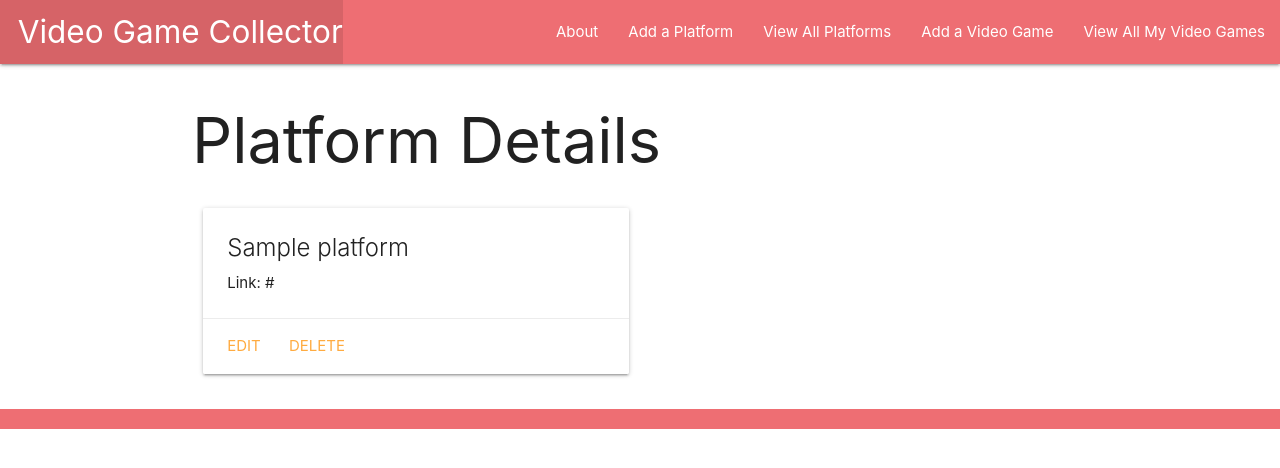
After one commit to jabbacalvin/videogamecollector, a Django app: page /platforms/1/ in a window 1280 px wide. The commit adds this page. Shown: the top 468 px of the page. Run offline with Django 4.2, Linux system fonts and the light colour scheme; tables that the repository leaves empty hold one stand-in row (values such as "Sample post").

Commit message:
completed lab 5

```diff
--- a/main_app/admin.py
+++ b/main_app/admin.py
@@ -1,7 +1,8 @@
 from django.contrib import admin
-from .models import VideoGame, Stream
+from .models import VideoGame, Stream, Platform
 
 # Register your models here.
 admin.site.register(VideoGame)
 # register the new Stream Model
 admin.site.register(Stream)
+admin.site.register(Platform)
--- a/main_app/models.py
+++ b/main_app/models.py
@@ -2,11 +2,22 @@ from django.db import models
 from django.urls import reverse
 
 # Create your models here.
+class Platform(models.Model):
+  name = models.CharField(max_length=50)
+  link = models.URLField(max_length=50)
+
+  def __str__(self):
+    return self.name
+
+  def get_absolute_url(self):
+    return reverse('platforms_detail', kwargs={'pk': self.id})
+
 class VideoGame(models.Model):
   title = models.CharField(max_length=100)
   genre = models.CharField(max_length=100)
   description = models.TextField(max_length=250)
   release_year = models.IntegerField()
+  platforms = models.ManyToManyField(Platform)
 
   def __str__(self):
     return f'{self.title} ({self.id})'
--- a/main_app/templates/base.html
+++ b/main_app/templates/base.html
@@ -22,6 +22,8 @@
         </ul>
         <ul class="right">
           <li><a href="{% url 'about' %}">About</a></li>
+          <li><a href="{% url 'platforms_create' %}">Add a Platform</a></li>
+          <li><a href="{% url 'platforms_index' %}">View All Platforms</a></li>
           <li><a href="{% url 'videogames_create' %}">Add a Video Game</a></li>
           <li><a href="{% url 'index' %}">View All My Video Games</a></li>
         </ul>
--- /dev/null
+++ b/main_app/templates/main_app/platform_detail.html
@@ -0,0 +1,20 @@
+{% extends 'base.html' %}
+{% block content %}
+
+<h1>Platform Details</h1>
+
+<div class="row">
+  <div class="col s6 col-offset-3">
+    <div class="card">
+      <div class="card-content">
+        <span class="card-title">{{ platform.name }}</span>
+        <p>Link: {{ platform.link }}</p>
+      </div>
+      <div class="card-action">
+        <a href="{% url 'platforms_update' platform.id %}">Edit</a>
+        <a href="{% url 'platforms_delete' platform.id %}">Delete</a>
+      </div>
+    </div>
+  </div>
+</div>
+{% endblock %}
--- a/main_app/urls.py
+++ b/main_app/urls.py
@@ -10,4 +10,11 @@ urlpatterns = [
   path('videogames/<int:pk>/update', views.VideoGameUpdate.as_view(), name='videogames_update'),
   path('videogames/<int:pk>/delete', views.VideoGameDelete.as_view(), name='videogames_delete'),
   path('videogames/<int:videogame_id>/add_stream/', views.add_stream, name='add_stream'),
+  path('videogames/<int:videogame_id>/assoc_platform/<int:platform_id>/', views.assoc_platform, name='assoc_platform'),
+  path('videogames/<int:videogame_id>/unassoc_platform/<int:platform_id>/', views.unassoc_platform, name='unassoc_platform'),
+  path('platforms/', views.PlatformList.as_view(), name='platforms_index'),
+  path('platforms/<int:pk>/', views.PlatformDetail.as_view(), name='platforms_detail'),
+  path('platforms/create/', views.PlatformCreate.as_view(), name='platforms_create'),
+  path('platforms/<int:pk>/update/', views.PlatformUpdate.as_view(), name='platforms_update'),
+  path('platforms/<int:pk>/delete/', views.PlatformDelete.as_view(), name='platforms_delete'),
 ]
--- a/main_app/views.py
+++ b/main_app/views.py
@@ -1,6 +1,7 @@
 from django.shortcuts import render, redirect
 from django.views.generic.edit import CreateView, UpdateView, DeleteView
-from .models import VideoGame
+from django.views.generic import ListView, DetailView
+from .models import VideoGame, Platform
 from .forms import StreamForm
 
 # Create your views here.
@@ -20,10 +21,13 @@ def videogames_index(request):
 
 def videogames_detail(request, videogame_id):
   videogame = VideoGame.objects.get(id=videogame_id)
+  id_list = videogame.platforms.all().values_list('id')
+  platforms_videogame_doesnt_have = Platform.objects.exclude(id__in=id_list)
   stream_form = StreamForm()
   return render(request, 'videogames/detail.html', {
     'videogame': videogame,
-    'stream_form': stream_form
+    'stream_form': stream_form,
+    'platforms': platforms_videogame_doesnt_have
   })
 
 def add_stream(request, videogame_id):
@@ -40,7 +44,7 @@ def add_stream(request, videogame_id):
 
 class VideoGameCreate(CreateView):
    model = VideoGame
-   fields = '__all__'
+   fields = ['title', 'genre', 'description', 'release_year']
 
 class VideoGameUpdate(UpdateView):
    model = VideoGame
@@ -49,3 +53,29 @@ class VideoGameUpdate(UpdateView):
 class VideoGameDelete(DeleteView):
    model = VideoGame
    success_url = '/videogames'
+
+class PlatformList(ListView):
+  model = Platform
+
+class PlatformDetail(DetailView):
+  model = Platform
+
+class PlatformCreate(CreateView):
+  model = Platform
+  fields = '__all__'
+
+class PlatformUpdate(UpdateView):
+  model = Platform
+  fields = ['name', 'color']
+
+class PlatformDelete(DeleteView):
+  model = Platform
+  success_url = '/platforms'
+
+def assoc_platform(request, videogame_id, platform_id):
+  VideoGame.objects.get(id=videogame_id).platforms.add(platform_id)
+  return redirect('detail', videogame_id=videogame_id)
+
+def unassoc_platform(request, videogame_id, platform_id):
+  VideoGame.objects.get(id=videogame_id).platforms.remove(platform_id)
+  return redirect('detail', videogame_id=videogame_id)
```
Also changed, not shown: main_app/templates/main_app/platform_confirm_delete.html (added, +13 -0 lines), main_app/templates/main_app/platform_form.html (added, +19 -0 lines), main_app/templates/main_app/platform_list.html (added, +17 -0 lines), main_app/templates/videogames/detail.html (+49 -0 lines), main_app/migrations/0004_platform.py (added), main_app/migrations/0005_videogame_platforms.py (added).
